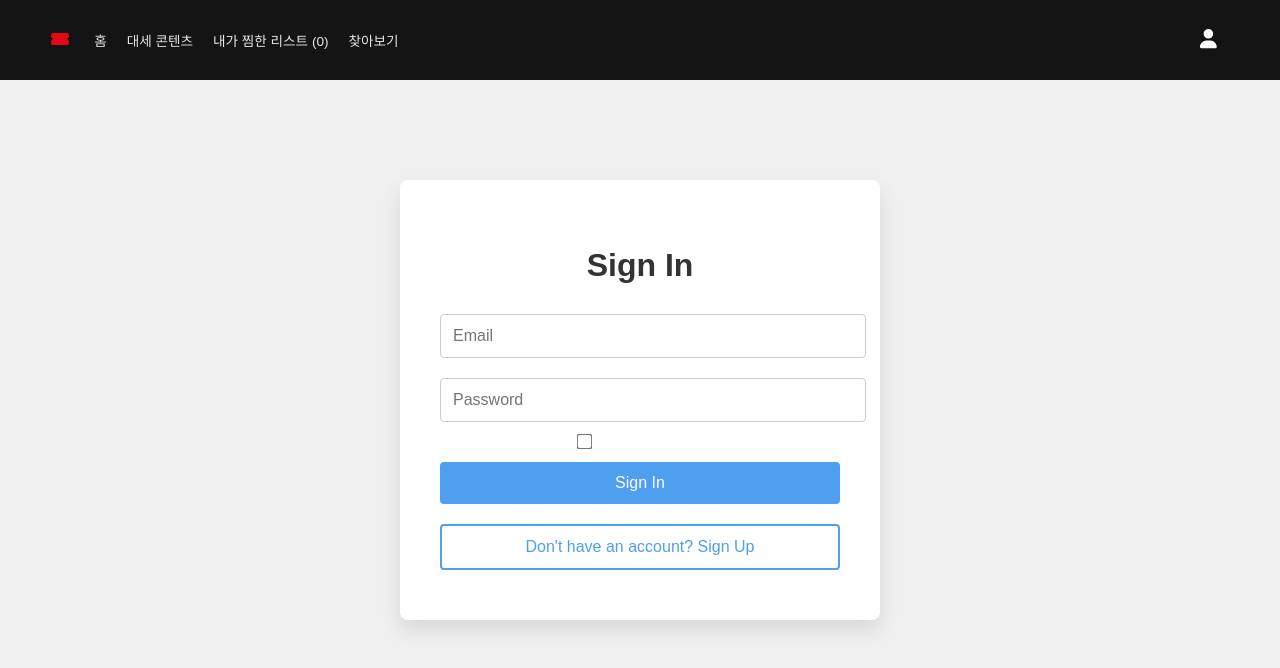
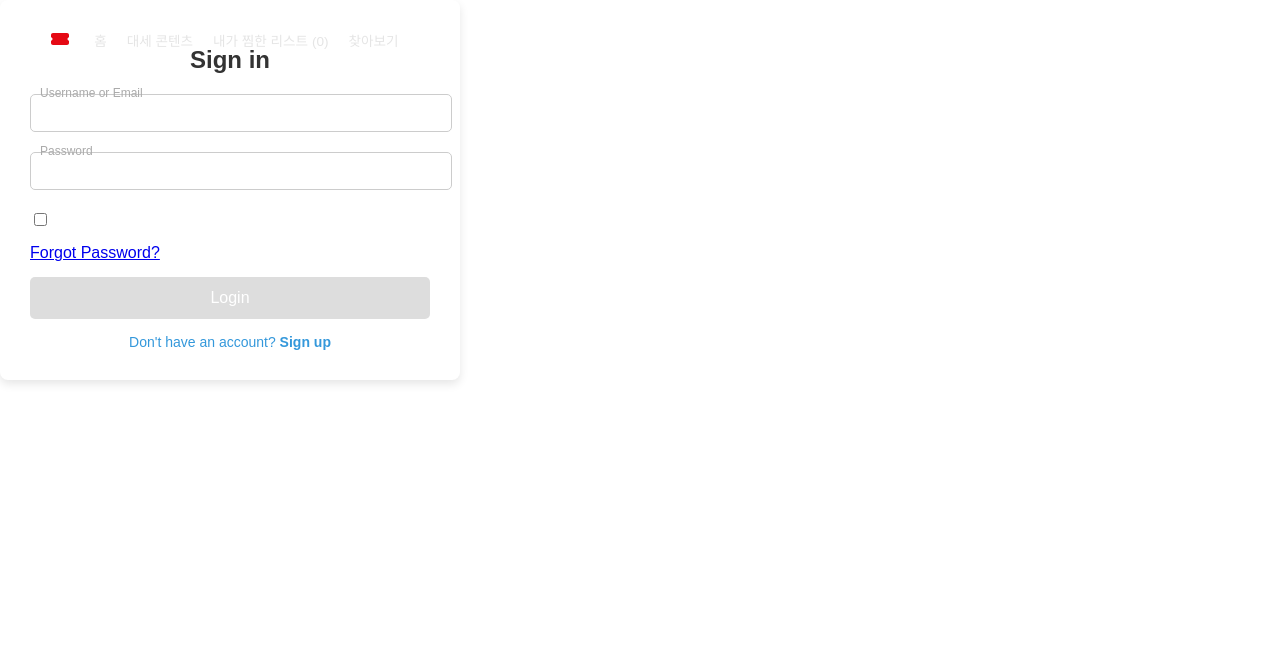
Before and after one commit to a9a99a9a9/webstr_hw2, a React (Create React App) app: page /signin in a window 1280 px wide. Shown: the top 668 px of the page. Built offline with nearby package versions, Linux system fonts and the light colour scheme.

Commit message:
perf: 로그인하면 안풀림

```diff
--- a/src/App.js
+++ b/src/App.js
@@ -1,4 +1,4 @@
-import React from 'react';
+import React, { useState, useEffect } from 'react';
 import { BrowserRouter as Router, Route, Routes, Navigate } from 'react-router-dom';
 import Home from './app/components/home/Home';
 import Header from './app/layout/header/Header';
@@ -6,18 +6,26 @@ import SignIn from './app/components/signin/SignIn'; // SignIn 컴포넌트 임
 import './App.css';
 
 function App() {
-  // 로그인 상태 확인
-  const isAuthenticated = localStorage.getItem('email') && localStorage.getItem('password');
+  const [isAuthenticated, setIsAuthenticated] = useState(false);
+
+  // 로그인 상태 관리
+  useEffect(() => {
+    const email = localStorage.getItem('email');
+    const password = localStorage.getItem('password');
+    if (email && password) {
+      setIsAuthenticated(true);
+    }
+  }, []); // 처음 한 번만 실행
 
   return (
     <Router>
       <Header />
       <Routes>
-        {/* 로그인 상태 확인 후, 메인 페이지로 이동 */}
+        {/* 로그인 상태에 따라 페이지 이동 */}
         <Route path="/" element={isAuthenticated ? <Home /> : <Navigate to="/signin" />} />
 
-        {/* 로그인 되지 않은 사용자는 /signin 페이지로 이동 */}
-        <Route path="/signin" element={isAuthenticated ? <Navigate to="/" /> : <SignIn />} />
+        {/* 로그인되지 않은 경우 /signin으로 이동 */}
+        <Route path="/signin" element={isAuthenticated ? <Navigate to="/" /> : <SignIn setIsAuthenticated={setIsAuthenticated} />} />
       </Routes>
     </Router>
   );
--- a/src/app/components/home/Home.js
+++ b/src/app/components/home/Home.js
@@ -1,4 +1,3 @@
-// src/app/components/home/Home.js
 import React, { useState, useEffect } from 'react';
 import MovieRow from './MovieRow/MovieRow';
 import MovieModal from './movie-modal/MovieModal'; // 모달 컴포넌트 추가
@@ -19,6 +18,7 @@ function Home() {
     setLoading(true);
     setError(null);
 
+    // 영화 데이터를 모두 가져오기
     Promise.all([
       fetchMovies('popular'),
       fetchMovies('new_releases'),
--- a/src/app/components/signin/SignIn.css
+++ b/src/app/components/signin/SignIn.css
@@ -1,130 +1,110 @@
-/* 기본 스타일 */
-body {
-    font-family: 'Arial', sans-serif;
-    background-color: #f0f0f0;
-    margin: 0;
-    padding: 0;
-    display: flex;
-    justify-content: center;
-    align-items: center;
-    height: 100vh;
-    overflow: hidden;
+/* 배경을 흰색으로 설정 */
+.bg-image {
+  background-color: white;
+  position: absolute;
+  top: 0;
+  left: 0;
+  width: 100%;
+  height: 100%;
+  z-index: -1; /* 배경을 다른 요소 뒤로 보이게 함 */
 }
 
-  .container {
-    width: 400px;
-    padding: 40px;
-    background-color: #fff;
+/* 로그인 카드와 회원가입 카드 */
+.card {
+  position: relative;
+  width: 100%;
+  max-width: 400px;
+  padding: 30px;
+  background-color: white;
+  box-shadow: 0 4px 10px rgba(0, 0, 0, 0.1);
   border-radius: 8px;
-    box-shadow: 0 10px 20px rgba(0, 0, 0, 0.1);
-    text-align: center;
   transition: transform 0.3s ease-in-out;
-    animation: fadeIn 0.8s ease-out;
 }
 
-  /* 텍스트 스타일 */
-  h2 {
-    font-size: 2rem;
+.card.hidden {
+  display: none;
+}
+
+h1 {
+  text-align: center;
+  font-size: 24px;
+  margin-bottom: 20px;
   color: #333;
+}
+
+.input {
+  position: relative;
   margin-bottom: 20px;
 }
 
-  /* 입력 필드 스타일 */
-  input[type="email"],
-  input[type="password"] {
+.input input {
   width: 100%;
-    padding: 12px;
-    margin: 10px 0;
+  padding: 10px;
   border: 1px solid #ccc;
-    border-radius: 4px;
-    font-size: 1rem;
-    outline: none;
-    transition: border-color 0.3s ease;
+  border-radius: 5px;
+  font-size: 14px;
+  transition: border-color 0.3s;
 }
 
-  /* 입력 필드 포커스 시 효과 */
-  input[type="email"]:focus,
-  input[type="password"]:focus {
-    border-color: #4e9fef;
+.input input:focus {
+  border-color: #3498db;
+  outline: none;
 }
 
-  /* 버튼 스타일 */
+.input label {
+  position: absolute;
+  left: 10px;
+  top: -8px;
+  font-size: 12px;
+  color: #aaa;
+  transition: 0.3s;
+}
+
+.input.active label {
+  top: -18px;
+  font-size: 10px;
+  color: #3498db;
+}
+
+.checkbox {
+  display: flex;
+  align-items: center;
+  margin-bottom: 15px;
+}
+
+.checkbox input {
+  margin-right: 5px;
+}
+
 button {
   width: 100%;
   padding: 12px;
-    margin: 10px 0;
   border: none;
-    border-radius: 4px;
-    font-size: 1rem;
-    background-color: #4e9fef;
+  background-color: #3498db;
   color: white;
+  font-size: 16px;
+  border-radius: 5px;
   cursor: pointer;
-    transition: transform 0.2s ease, background-color 0.3s ease;
 }
 
-  button:hover {
-    background-color: #3884d1;
-    transform: scale(1.05);
+button:disabled {
+  background-color: #ddd;
+  cursor: not-allowed;
 }
 
-  button:active {
-    transform: scale(1);
+a.account-check {
+  display: block;
+  text-align: center;
+  margin-top: 15px;
+  font-size: 14px;
+  color: #3498db;
+  text-decoration: none;
 }
 
-  /* 에러 메시지 */
-  .error-message {
-    color: red;
-    font-size: 0.9rem;
-    margin-top: 10px;
+a.account-check b {
+  font-weight: bold;
 }
 
-  /* 트랜지션 효과 */
-  button[type="button"] {
-    background-color: transparent;
-    color: #4e9fef;
-    border: 2px solid #4e9fef;
-    margin-top: 10px;
-    transition: background-color 0.3s ease, color 0.3s ease;
+a.account-check:hover {
+  text-decoration: underline;
 }
-
-  button[type="button"]:hover {
-    background-color: #4e9fef;
-    color: white;
-  }
-
-  /* 회원가입/로그인 전환 애니메이션 */
-  @keyframes fadeIn {
-    from {
-      opacity: 0;
-      transform: translateY(50px);
-    }
-    to {
-      opacity: 1;
-      transform: translateY(0);
-    }
-  }
-
-  input[type="checkbox"] {
-    transform: scale(1.2);
-    margin-right: 10px;
-  }
-
-  input[type="checkbox"]:checked {
-    background-color: #4e9fef;
-  }
-
-  /* 비밀번호 확인 필드 애니메이션 */
-  input[type="password"]:nth-of-type(2) {
-    animation: slideIn 1s ease-out;
-  }
-
-  @keyframes slideIn {
-    from {
-      transform: translateX(200px);
-      opacity: 0;
-    }
-    to {
-      transform: translateX(0);
-      opacity: 1;
-    }
-  }
--- a/src/app/components/signin/SignIn.js
+++ b/src/app/components/signin/SignIn.js
@@ -1,126 +1,127 @@
 import React, { useState } from 'react';
-import { useNavigate } from 'react-router-dom'; // useNavigate로 변경
-import './SignIn.css'; // CSS 파일 임포트
+import { useNavigate } from 'react-router-dom';
+import './SignIn.css';
 
-const emailRegex = /^[a-zA-Z0-9._-]+@[a-zA-Z0-9.-]+\.[a-zA-Z]{2,6}$/;
-
-const SignIn = () => {
-  const [isSignUp, setIsSignUp] = useState(false);
+const SignIn = ({ setIsAuthenticated }) => {
   const [email, setEmail] = useState('');
   const [password, setPassword] = useState('');
-  const [confirmPassword, setConfirmPassword] = useState('');
-  const [agreeTerms, setAgreeTerms] = useState(false);
   const [rememberMe, setRememberMe] = useState(false);
-  const [errorMessage, setErrorMessage] = useState('');
-  const navigate = useNavigate(); // useNavigate로 리디렉션 처리
+  const [isLoginVisible, setIsLoginVisible] = useState(true);
+  const [isEmailFocused, setIsEmailFocused] = useState(false);
+  const [isPasswordFocused, setIsPasswordFocused] = useState(false);
 
-  // 이메일 형식 검사
-  const validateEmail = (email) => emailRegex.test(email);
+  const navigate = useNavigate();
 
-  // 로그인 함수
-  const handleLogin = () => {
-    if (!validateEmail(email)) {
-      setErrorMessage('Invalid email format');
-      return;
+  const handleLogin = (e) => {
+    e.preventDefault();
+    // 로그인 성공 처리
+    if (email && password) {
+      // 로그인 성공 시 localStorage에 정보 저장
+      localStorage.setItem('email', email);
+      localStorage.setItem('password', password);
+
+      // 상태를 업데이트하여 인증 처리
+      setIsAuthenticated(true);
+
+      // home 페이지로 이동
+      navigate('/');
     }
-
-    // TMDB API 호출 (비밀번호 검증)
-    fetch('https://api.themoviedb.org/3/authentication/token/new?api_key=YOUR_API_KEY')
-      .then(response => response.json())
-      .then(data => {
-        if (data.success) {
-          localStorage.setItem('email', email);
-          localStorage.setItem('password', password); // 암호화 고려 필요
-          navigate('/'); // 로그인 성공 후 홈 페이지로 리디렉션
-        } else {
-          setErrorMessage('Invalid credentials');
-        }
-      });
   };
 
-  // 회원가입 함수
-  const handleSignUp = () => {
-    if (!validateEmail(email)) {
-      setErrorMessage('Invalid email format');
-      return;
-    }
+  const focusInput = (field) => {
+    if (field === 'email') setIsEmailFocused(true);
+    if (field === 'password') setIsPasswordFocused(true);
+  };
 
-    if (password !== confirmPassword) {
-      setErrorMessage('Passwords do not match');
-      return;
-    }
+  const blurInput = (field) => {
+    if (field === 'email') setIsEmailFocused(false);
+    if (field === 'password') setIsPasswordFocused(false);
+  };
 
-    if (!agreeTerms) {
-      setErrorMessage('You must agree to the terms');
-      return;
-    }
-
-    // 회원가입 로직 (여기서는 로그인 창으로 이동)
-    alert('Sign Up Successful!');
-    navigate('/signin'); // 회원가입 후 로그인 페이지로 이동
+  const toggleCard = () => {
+    setIsLoginVisible(!isLoginVisible);
   };
 
   return (
+    <div>
+      <div className="bg-image"></div>
       <div className="container">
-      <h2>{isSignUp ? 'Sign Up' : 'Sign In'}</h2>
-      <form onSubmit={(e) => e.preventDefault()}>
-        <div>
+        <div id="phone">
+          <div id="content-wrapper">
+            {/* 로그인 화면 */}
+            <div className={`card ${isLoginVisible ? '' : 'hidden'}`} id="login">
+              <form onSubmit={handleLogin}>
+                <h1>Sign in</h1>
+                <div className={`input ${isEmailFocused || email ? 'active' : ''}`}>
                   <input
+                    id="email"
                     type="email"
-            placeholder="Email"
                     value={email}
                     onChange={(e) => setEmail(e.target.value)}
-            required
+                    onFocus={() => focusInput('email')}
+                    onBlur={() => blurInput('email')}
                   />
+                  <label htmlFor="email">Username or Email</label>
                 </div>
-        <div>
+                <div className={`input ${isPasswordFocused || password ? 'active' : ''}`}>
                   <input
+                    id="password"
                     type="password"
-            placeholder="Password"
                     value={password}
                     onChange={(e) => setPassword(e.target.value)}
-            required
+                    onFocus={() => focusInput('password')}
+                    onBlur={() => blurInput('password')}
                   />
+                  <label htmlFor="password">Password</label>
                 </div>
-        {isSignUp && (
-          <div>
-            <input
-              type="password"
-              placeholder="Confirm Password"
-              value={confirmPassword}
-              onChange={(e) => setConfirmPassword(e.target.value)}
-              required
-            />
-          </div>
-        )}
-        {isSignUp && (
-          <div>
+                <span className="checkbox remember">
                   <input
                     type="checkbox"
-              checked={agreeTerms}
-              onChange={() => setAgreeTerms(!agreeTerms)}
-            />
-            <span>I agree to the terms and conditions</span>
-          </div>
-        )}
-        {!isSignUp && (
-          <div>
-            <input
-              type="checkbox"
+                    id="remember"
                     checked={rememberMe}
                     onChange={() => setRememberMe(!rememberMe)}
                   />
-            <span>Remember Me</span>
+                  <label htmlFor="remember" className="read-text">Remember me</label>
+                </span>
+                <span className="checkbox forgot">
+                  <a href="#">Forgot Password?</a>
+                </span>
+                <button type="submit" disabled={!email || !password}>Login</button>
+              </form>
+              <a href="javascript:void(0)" className="account-check" onClick={toggleCard}>
+                Don't have an account? <b>Sign up</b>
+              </a>
             </div>
-        )}
-        <button onClick={isSignUp ? handleSignUp : handleLogin}>
-          {isSignUp ? 'Sign Up' : 'Sign In'}
-        </button>
-        {errorMessage && <div className="error-message">{errorMessage}</div>}
-        <button type="button" onClick={() => setIsSignUp(!isSignUp)}>
-          {isSignUp ? 'Already have an account? Sign In' : 'Don\'t have an account? Sign Up'}
-        </button>
+
+            {/* 회원가입 화면 */}
+            <div className={`card ${isLoginVisible ? 'hidden' : ''}`} id="register">
+              <form>
+                <h1>Sign up</h1>
+                <div className="input">
+                  <input type="email" id="register-email" placeholder="Email" />
+                  <label htmlFor="register-email">Email</label>
+                </div>
+                <div className="input">
+                  <input type="password" id="register-password" placeholder="Password" />
+                  <label htmlFor="register-password">Password</label>
+                </div>
+                <div className="input">
+                  <input type="password" id="confirm-password" placeholder="Confirm Password" />
+                  <label htmlFor="confirm-password">Confirm Password</label>
+                </div>
+                <span className="checkbox remember">
+                  <input type="checkbox" id="terms" />
+                  <label htmlFor="terms" className="read-text">I have read the Terms and Conditions</label>
+                </span>
+                <button>Register</button>
               </form>
+              <a href="javascript:void(0)" className="account-check" onClick={toggleCard}>
+                Already have an account? <b>Sign in</b>
+              </a>
+            </div>
+          </div>
+        </div>
+      </div>
     </div>
   );
 };
```
Lines whose indentation alone changed are shown as unchanged.
